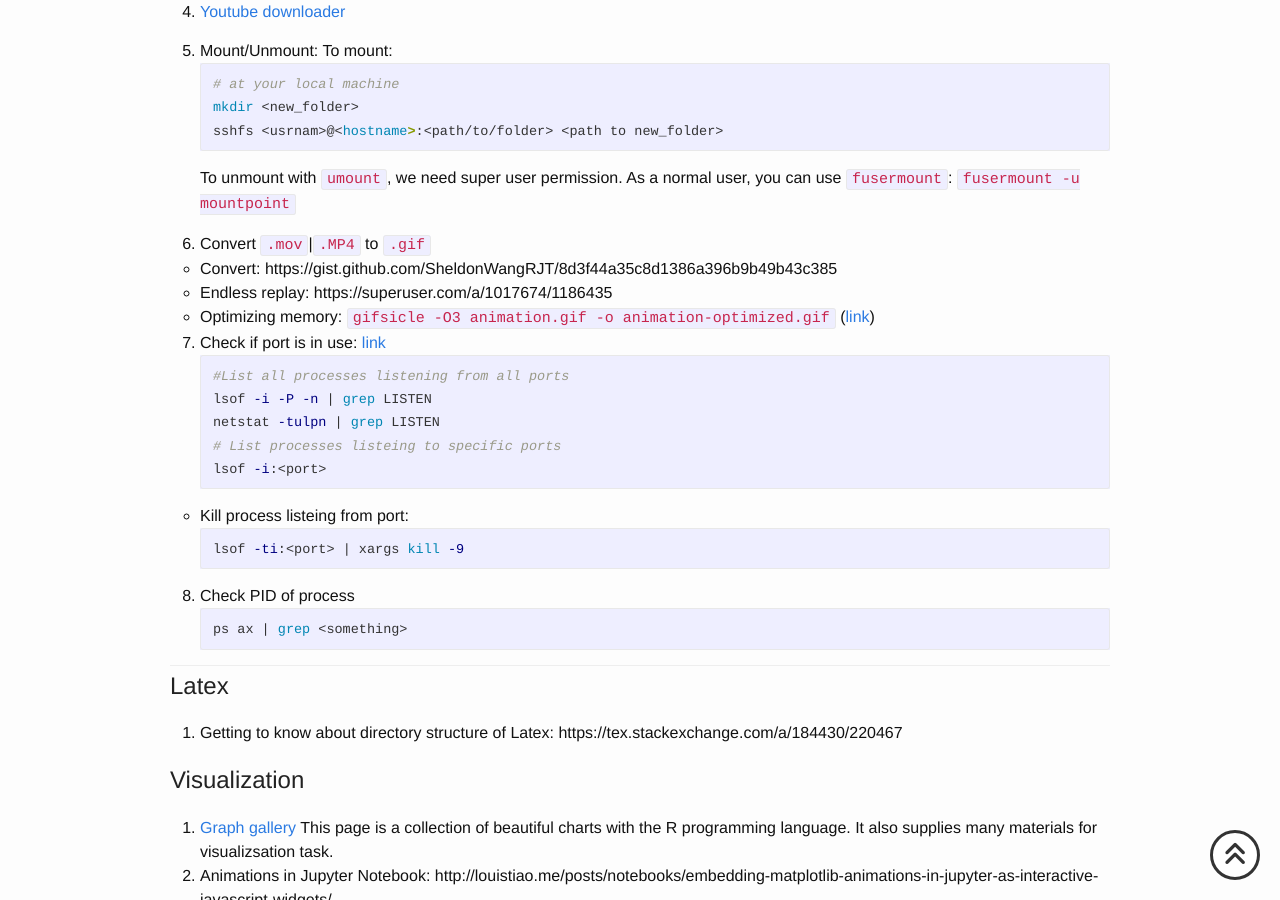
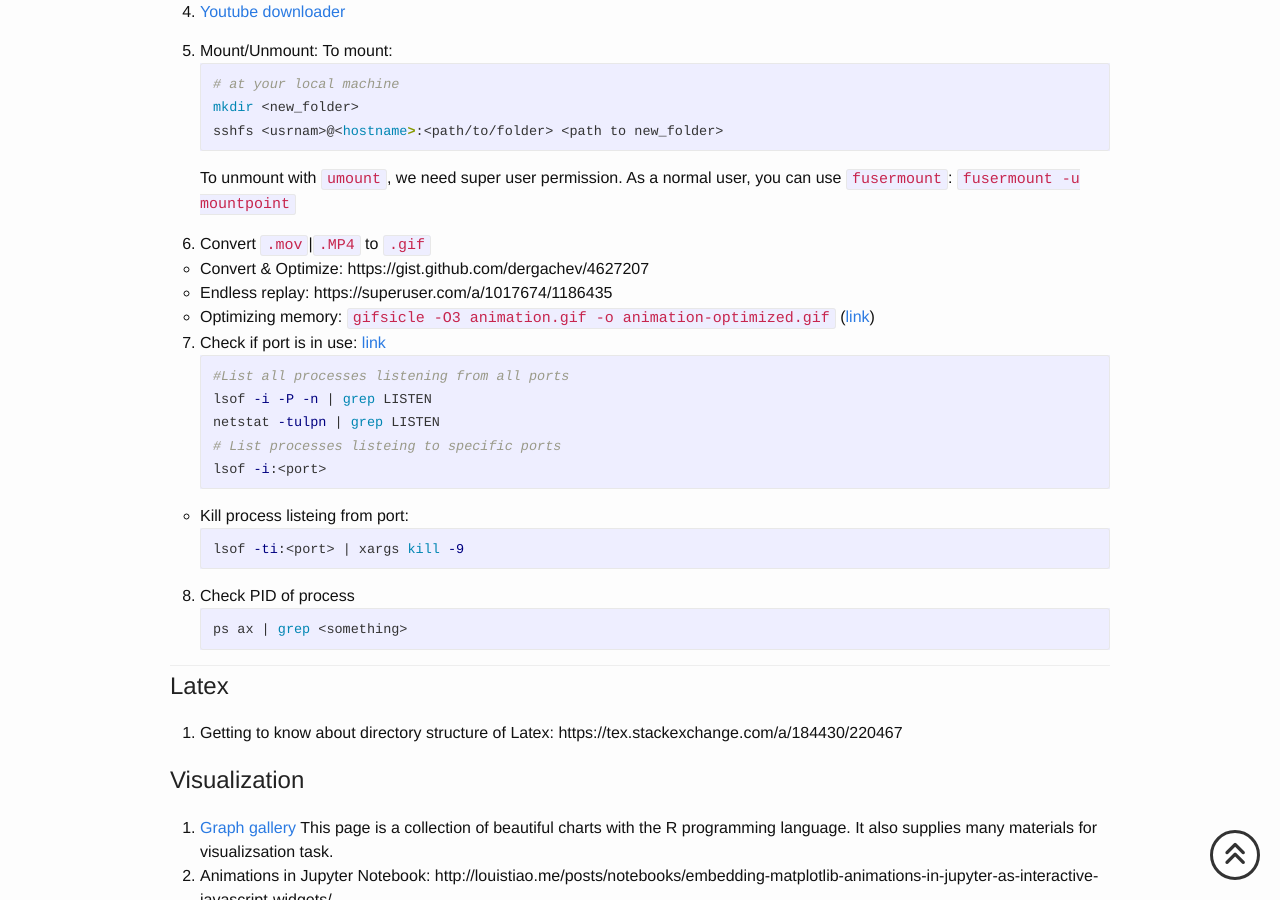
Before and after one commit to hnguyentt/hnguyentt.github.io, a Jekyll site: the page built from _posts/2019-12-28-Miscellaneous.md, in a window 1280 px wide and 900 px high, scrolled down 2514 px. Built offline with Jekyll 4.4.1, drawn with Linux system fonts in a browser that asks for light colours; nearby versions of some CDN libraries; comment, search, counter and statistics services are not loaded.

Commit message:
mp4 to gif

```diff
--- a/_posts/2019-12-28-Miscellaneous.md
+++ b/_posts/2019-12-28-Miscellaneous.md
@@ -121,7 +121,7 @@ As a normal user, you can use `fusermount`:
 `fusermount -u mountpoint`
 
 6. Convert `.mov`|`.MP4` to `.gif`
-* Convert: https://gist.github.com/SheldonWangRJT/8d3f44a35c8d1386a396b9b49b43c385
+* Convert & Optimize: https://gist.github.com/dergachev/4627207
 * Endless replay: https://superuser.com/a/1017674/1186435
 * Optimizing memory: `gifsicle -O3 animation.gif -o animation-optimized.gif` ([link](https://davidwalsh.name/optimize-gifs))
 
```
